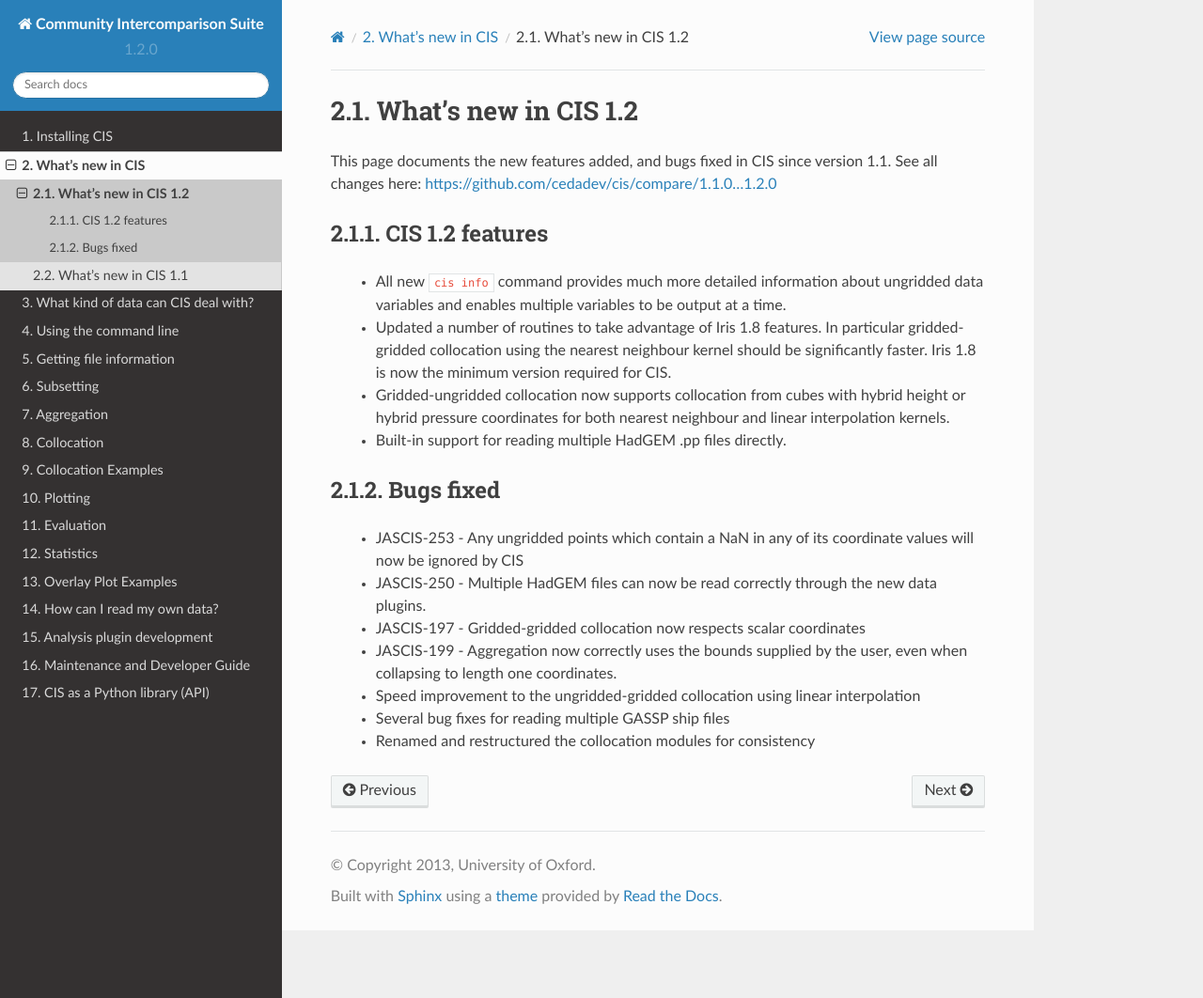
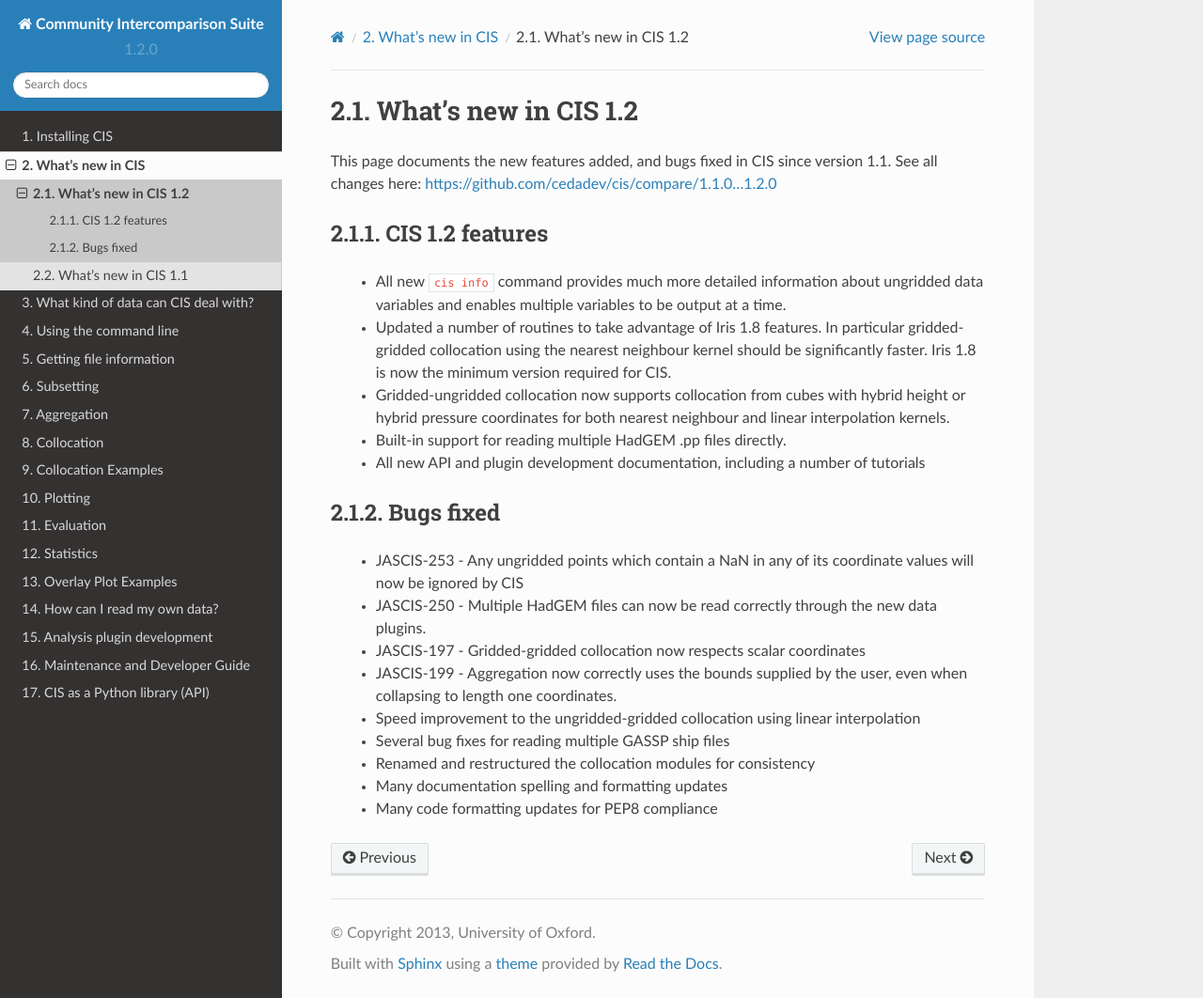
Before and after one commit to cedadev/cis, a Sphinx documentation site: the page built from doc/whats_new_1.2.rst, in a window 1280 px wide and 1062 px high. Shown: the whole window at 94% size. Built offline with Sphinx 7.4.7 and the Read the Docs theme 2.0.0, drawn with Linux system fonts in a browser that asks for light colours.

Commit message:
Minor update to what's new for 1.2

```diff
--- a/doc/whats_new_1.2.rst
+++ b/doc/whats_new_1.2.rst
@@ -13,6 +13,7 @@ CIS 1.2 features
  * Updated a number of routines to take advantage of Iris 1.8 features. In particular gridded-gridded collocation using the nearest neighbour kernel should be significantly faster. Iris 1.8 is now the minimum version required for CIS.
  * Gridded-ungridded collocation now supports collocation from cubes with hybrid height or hybrid pressure coordinates for both nearest neighbour and linear interpolation kernels.
  * Built-in support for reading multiple HadGEM .pp files directly.
+ * All new API and plugin development documentation, including a number of tutorials
 
 Bugs fixed
 ==========
@@ -24,3 +25,5 @@ Bugs fixed
  * Speed improvement to the ungridded-gridded collocation using linear interpolation
  * Several bug fixes for reading multiple GASSP ship files
  * Renamed and restructured the collocation modules for consistency
+ * Many documentation spelling and formatting updates
+ * Many code formatting updates for PEP8 compliance
```
